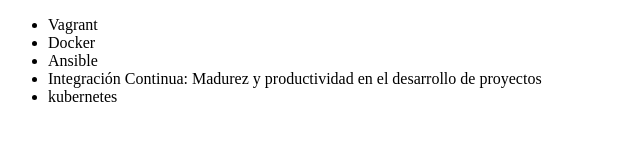
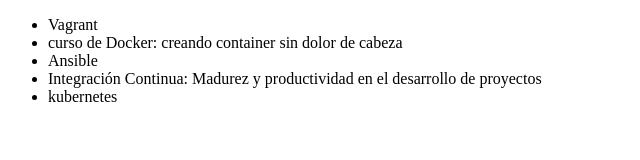
Before and after one commit to zoptein/oracle-git, a plain HTML site: page index.html in a window 1280 px wide. Shown: the whole page, without its empty margins (0-640 px from the left). Drawn offline with Linux system fonts and the light colour scheme.

Commit message:
actualizando el nombre del curso de docker.

```diff
--- a/index.html
+++ b/index.html
@@ -7,7 +7,7 @@
     <body>
         <ul>
             <li>Vagrant</li>
-            <li>Docker</li>
+            <li>curso de Docker: creando container sin dolor de cabeza</li>
             <li>Ansible</li>
             <li>Integración Continua: Madurez y productividad en el desarrollo de proyectos</li>
             <li>kubernetes</li>
```
